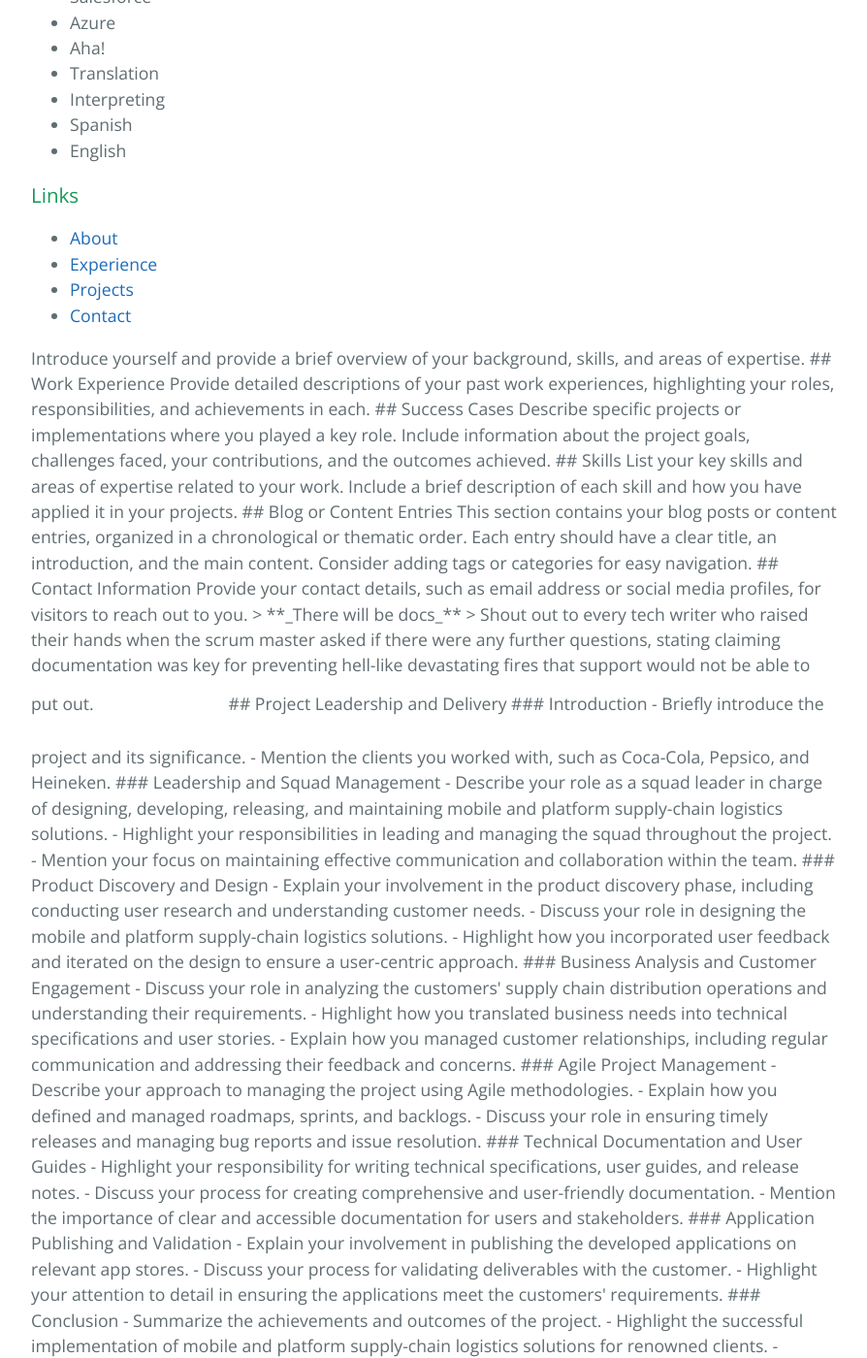
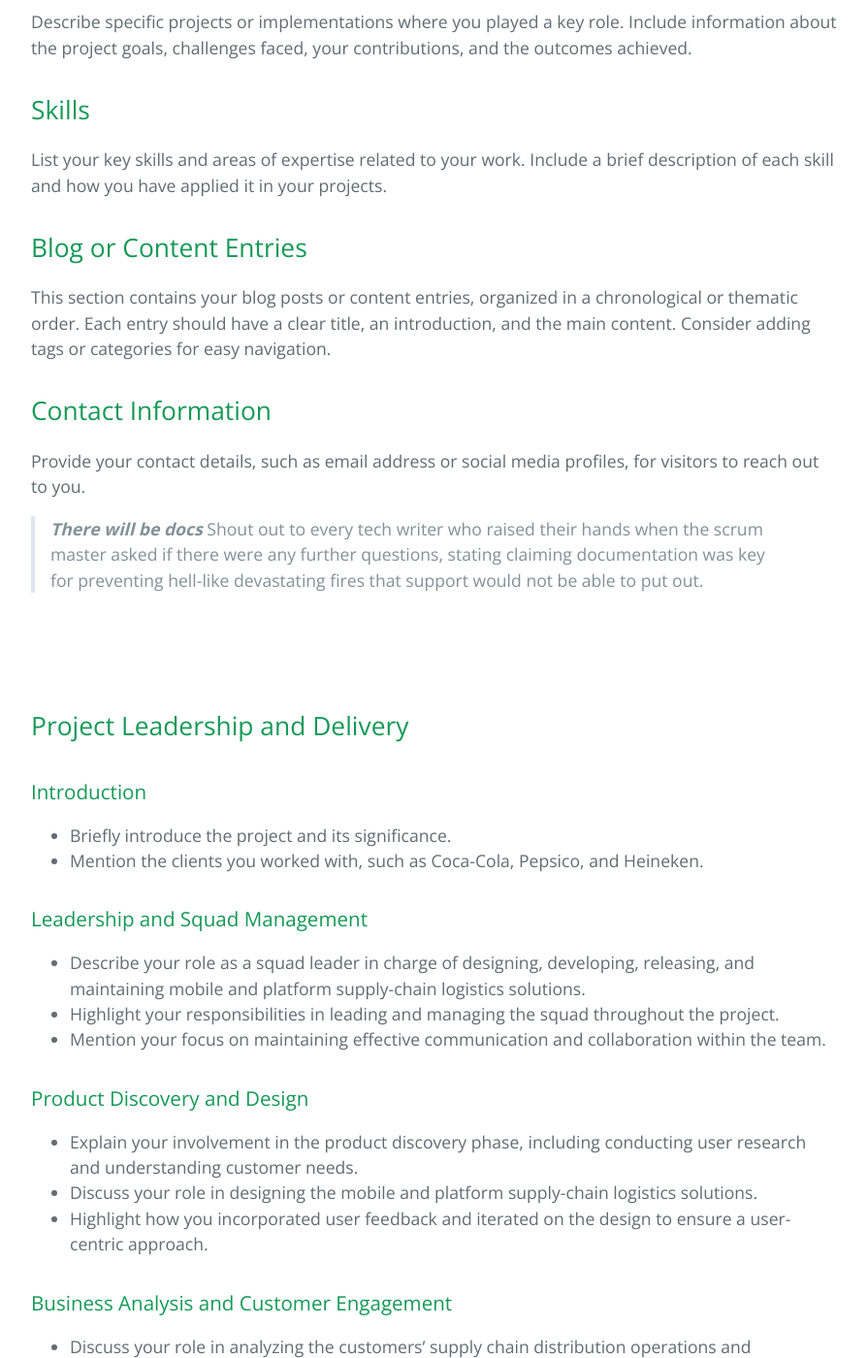
Before and after one commit to BigStepIdiomas/bigstepidiomas.github.io, a Jekyll site: the page built from index.md, in a window 1280 px wide and 1400 px high, scrolled down 663 px. Shown: the whole window at 97% size, without its empty margins (192-1086 px from the left). Built offline with Jekyll 4.4.1, drawn with Linux system fonts in a browser that asks for light colours; some of the changed text lies outside the part shown.

Commit message:
commit - including a new approach for static sidebar

```diff
--- a/index.md
+++ b/index.md
@@ -2,17 +2,8 @@
 layout: default
 ---
 
-<!-- Add your header content here -->
 
-<div class="container">
-  <div class="row">
-    <div class="col-md-4">
-      <!-- Sidebar content goes here -->
-      {% include sidebar.html %}
-    </div>
-    <div class="col-md-8">
-      <!-- Main content goes here -->
-      Introduce yourself and provide a brief overview of your background, skills, and areas of expertise.
+Introduce yourself and provide a brief overview of your background, skills, and areas of expertise.
 
 ## Work Experience
 Provide detailed descriptions of your past work experiences, highlighting your roles, responsibilities, and achievements in each.
@@ -88,8 +79,3 @@ Provide your contact details, such as email address or social media profiles, fo
 > Paving the road and cheetsheets for docs speedrunners
 
 [About](about.md)
-    </div>
-  </div>
-</div>
-
-<!-- Add any other sections or content you want below -->
```
